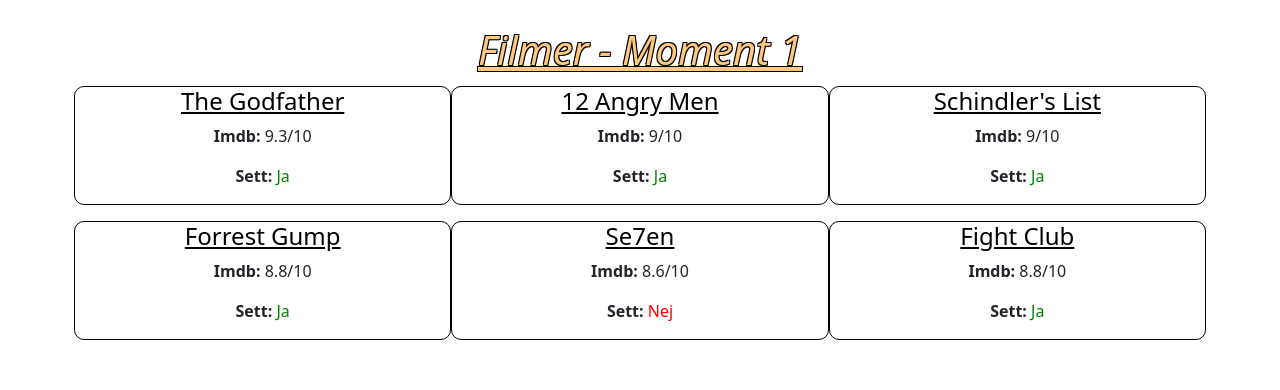
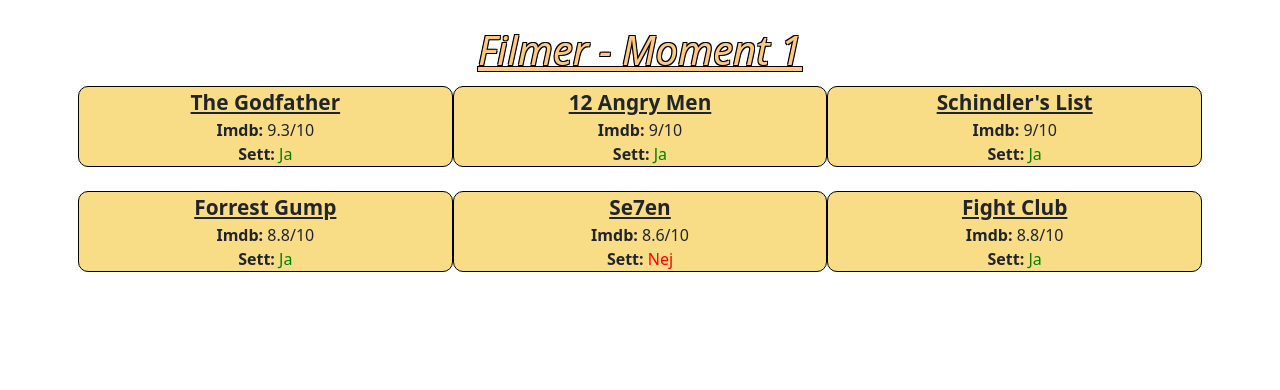
Before and after one commit to osundstrom/reactMoment1, a React (Vite) app in the folder Momet1React/: page / in a window 1280 px wide. Shown: the part 170-560 px from the top of the page. Built offline with nearby package versions, Linux system fonts and the light colour scheme.

Commit message:
uppdaterat med lista

```diff
--- a/Momet1React/src/Movies.css
+++ b/Momet1React/src/Movies.css
@@ -10,11 +10,11 @@
     display: inline-flex;
 }
 
-h4{
-    text-decoration: underline;
-    color: rgb(0, 0, 0);
 
+ul{
+    list-style: none;
 }
+
 
 
 .forMargin{
@@ -24,6 +24,8 @@
 .col-md-4 {
     border: 1px solid black;
     border-radius: 10px;
+    background-color: rgba(246, 205, 83, 0.7);
+
 
 }
 
--- a/Momet1React/src/components/Movies.tsx
+++ b/Momet1React/src/components/Movies.tsx
@@ -57,20 +57,20 @@
     <div className="forMargin">
     <div className="container-md text-center">
 
-    <div className="row g-3">
+    <div className="row g-2">
 
     {
 
         allMovies.map((movie) => (
 
 
-    <div className="col-md-4">
-      <h4>{movie.title}</h4>
-      <p><b>Imdb:</b> {movie.rating}/10</p>
-      <p> <b>Sett:</b> {movie.watched ? (
+    <ul className="col-md-4">
+      <li style={{ fontSize: "130%", fontWeight: "bold", textDecoration: "underline", color: "000000"}}>{movie.title}</li>
+      <li><b>Imdb:</b> {movie.rating}/10</li>
+      <li> <b>Sett:</b> {movie.watched ? (
         <div className="yes">Ja</div>):(<div className="no" >Nej</div>
-        )}</p>
-    </div>
+        )}</li>
+    </ul>
 
 
 
```
